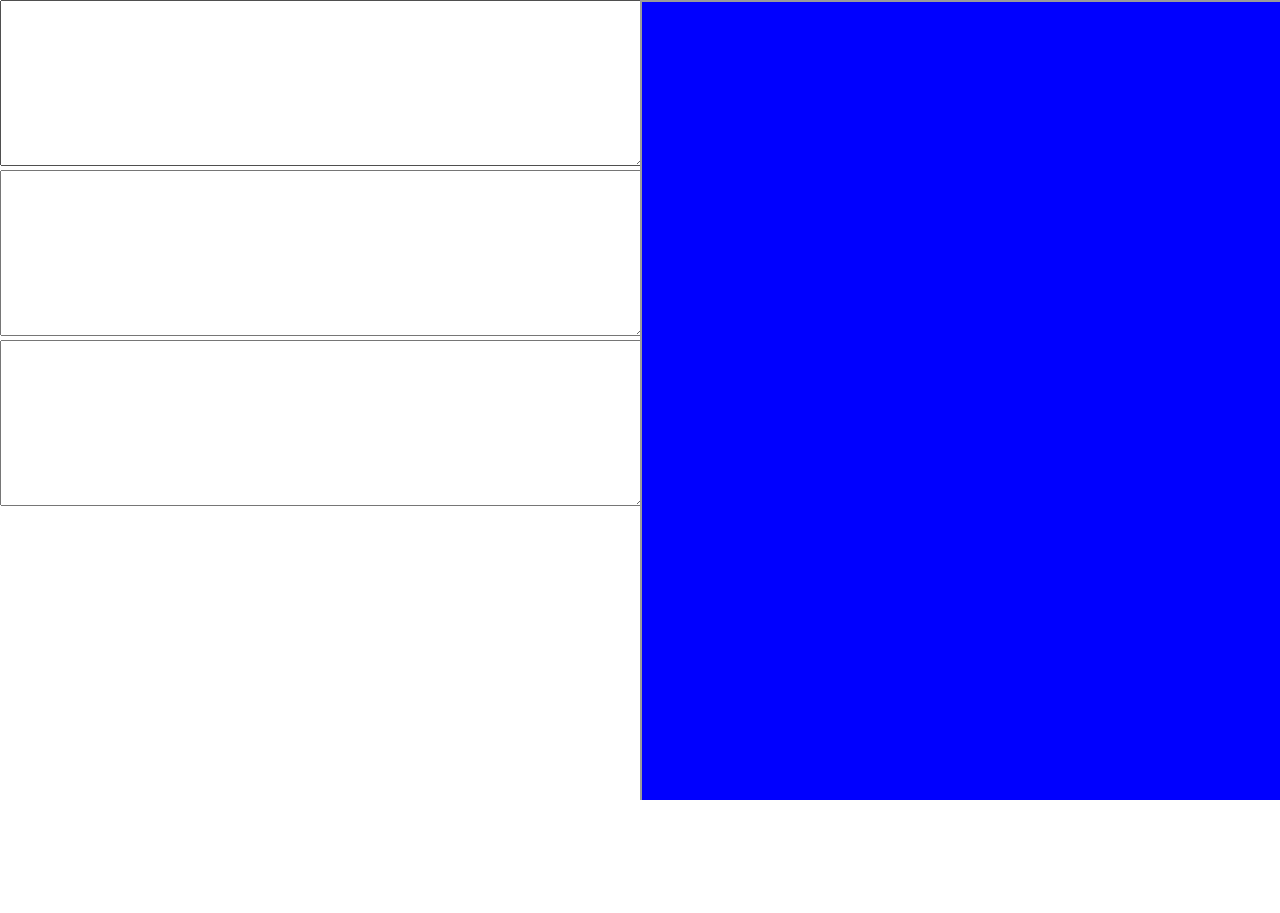
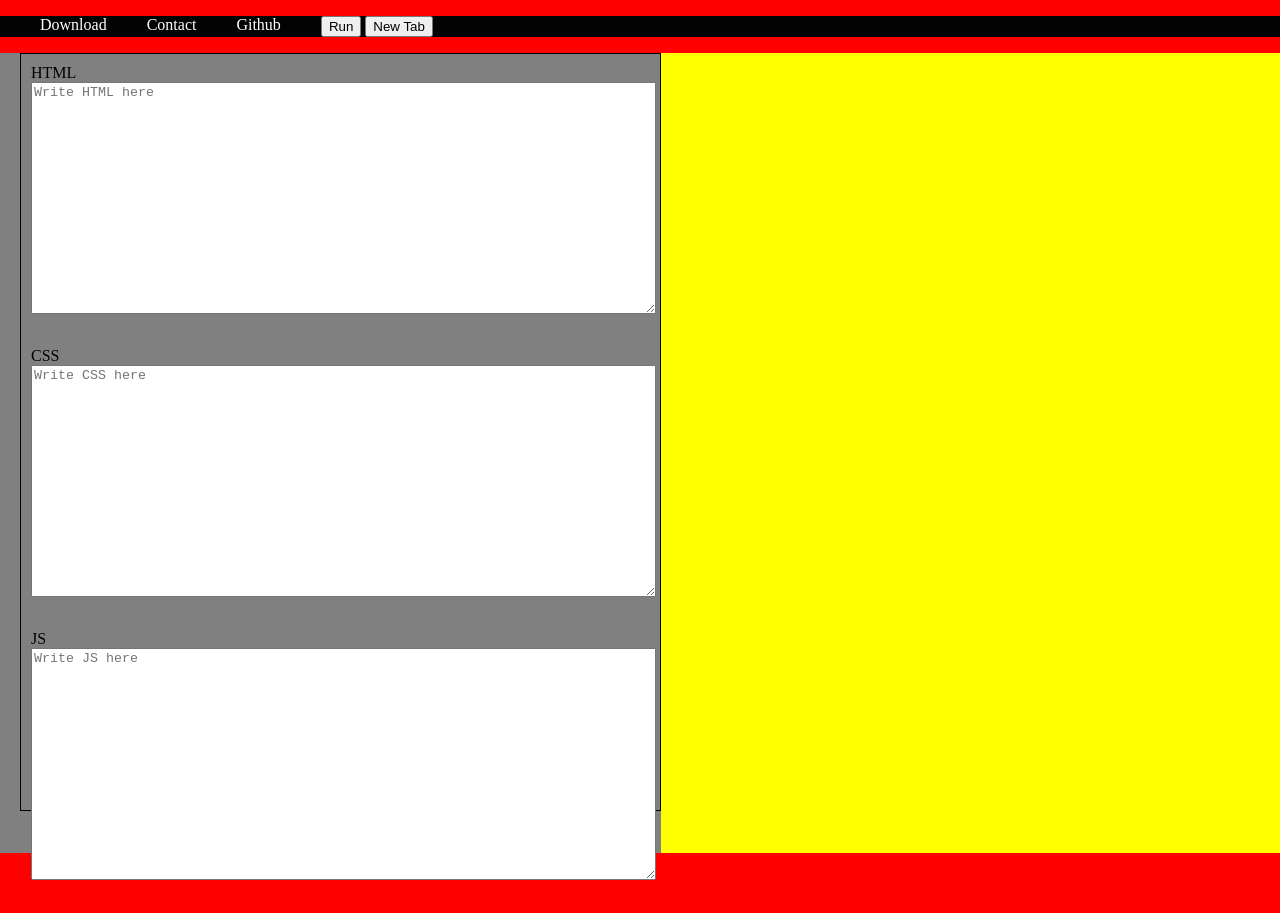
Before and after one commit to ronitsharma03/text-editor, a plain HTML site: page frontend/index.html in a window 1280 px wide. Before the commit the page ends 800 px from the top, so only its background shows below. Drawn offline with Linux system fonts and the light colour scheme.

Commit message:
Ready livepreview

```diff
--- a/frontend/index.html
+++ b/frontend/index.html
@@ -9,33 +9,47 @@
 </head>
 
 <body>
+
+        <nav class="nav">
+            <ul class="nav-list">
+                <li class="nav-items"><a href="">Download</a></li>
+                <li class="nav-items"><a href="">Contact</a></li>
+                <li class="nav-items"><a href="">Github</a></li>
+                <div>
+                    <button onclick="run()">Run</button>
+                    <button>New Tab</button>
+
+                </div>
+            </ul>
+        </nav>
+
     <section class="outer-container">
 
         <div class="files-container">
 
             <div class="raw-html">
-
-                <textarea class="text-area" id="html-file" onkeyup="run()" cols="30" rows="10"></textarea>
+                <label for="html-file">HTML</label>
+                <textarea placeholder="Write HTML here" class="text-area" id="html-file" rows="17"></textarea>
 
             </div>
 
             <div class="css-file">
-
-                <textarea class="text-area" id="style-css" onkeyup="run()" cols="30" rows="10"></textarea>
+                <label for="style-css">CSS</label>
+                <textarea placeholder="Write CSS here" class="text-area" id="style-css" cols="30" rows="17"></textarea>
 
             </div>
 
             <div class="javascript-file">
-
-                <textarea class="text-area" id="javascript-file" onkeyup="run()" cols="30" rows="10"></textarea>
-
+                <label for="javascript-file">JS</label>
+                <textarea placeholder="Write JS here" class="text-area" id="javascript-file" cols="30"
+                    rows="17"></textarea>
             </div>
         </div>
 
 
 
         <div class="result">
-            <iframe id="code-output" frameborder="5"></iframe>
+            <iframe id="code-output"></iframe>
         </div>
 
     </section>
--- a/frontend/script.js
+++ b/frontend/script.js
@@ -1,3 +1,10 @@
-function run(){
+function run() {
+    let htmlCode = document.getElementById("html-file").value;
+    let cssCode = document.getElementById("style-css").value;
+    let jsCode = document.getElementById("javascript-file").value;
+    let iframe = document.getElementById("code-output");
 
+    iframeDocument = iframe.contentDocument || iframe.contentWindow.document;
+    iframeDocument.body.innerHTML = htmlCode + "<style>"+cssCode+"</style";
+    iframe.contentWindow.eval(jsCode);
 }
--- a/frontend/style.css
+++ b/frontend/style.css
@@ -2,37 +2,61 @@ body{
     box-sizing: border-box;
     margin: 0;
     padding: 0;
-    /* background-color: red; */
+    overflow: hidden;
+    background-color: red;
 }
 
 .outer-container{
     width: 100vw;
     height: 100vh;
-    overflow: hidden;
     display: flex;
+    background-color: grey;
 }
 
 .files-container{
     width: 100%;
-    height: 100%;
+    max-height: 92%;
     display: flex;
     flex-direction: column;
-    gap: 10px;
+    align-content: space-evenly;
+    margin-left: 20px;
+    border: 1px solid black;
+    padding: 10px;
 }
 
 .result{
     width: 100%;
-    background-color: blue;
+    /* background-color: blue; */
 }
 
 .text-area{
     width: 100%;
-    height: 100%;
+    max-height: 80%;
+    resize: vertical;
 }
-
-
 
 #code-output{
     height: 100%;
     width: 100%;
+    outline: none;
+    border: none;
+    background-color: yellow;
 }
+
+.nav{
+    margin: 0;
+    padding: 0;
+    background-color: #030303;
+}
+.nav-list{
+    display: flex;
+    gap: 40px;
+}
+.nav-items{
+    list-style: none;
+}
+
+a{
+    text-decoration: none;
+    color: #fff;
+}
```
